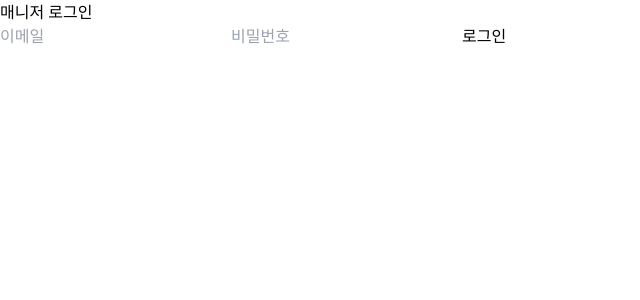
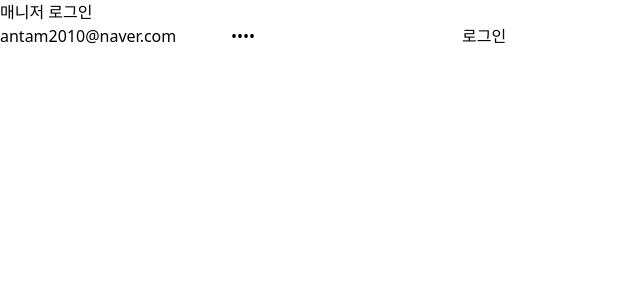
Before and after one commit to antam2010/kmcbeauty_vue3, a React (Vite) app: page /manager/login in a window 1280 px wide. Shown: the top 300 px of the page, without its empty margins (0-640 px from the left). Built offline with nearby package versions, Linux system fonts and the light colour scheme; no server answers.

Commit message:
로그인 페이지의 초기 이메일 및 비밀번호 값 설정

```diff
--- a/src/manager/pages/Login.tsx
+++ b/src/manager/pages/Login.tsx
@@ -4,8 +4,8 @@ import { loginRequest } from '../../shared/api/auth';
 import { useAuthStore } from '../../shared/stores/auth';
 
 const Login = () => {
-  const [email, setEmail] = useState('');
-  const [password, setPassword] = useState('');
+  const [email, setEmail] = useState<string>('antam2010@naver.com');
+  const [password, setPassword] = useState<string>('1111');
   const navigate = useNavigate();
   const [error, setError] = useState<string | null>(null);
   const setToken = useAuthStore((state) => state.setToken);
```
